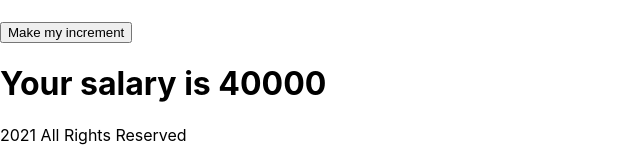
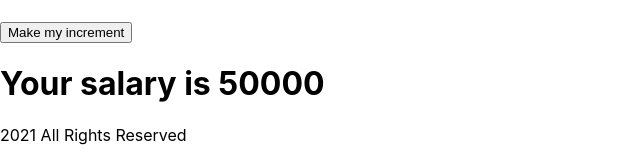
Before and after one commit to QualRay/FlipkartWithAnilDollar, a React (Create React App) app: page / in a window 1280 px wide. Shown: the part 380-534 px from the top of the page, without its empty margins (0-640 px from the left). Built offline with nearby package versions, Linux system fonts and the light colour scheme.

Commit message:
increment update

```diff
--- a/src/Components/MySecondComp.js
+++ b/src/Components/MySecondComp.js
@@ -3,12 +3,12 @@ import React, { useState } from 'react';
 function MySecondComp() {
 
     // 1  variable --> Function --------> Initial Value ---> Optional
-    const [salary, setSalary] = useState(40000)
+    const [salary, setSalary] = useState(50000)
 
     //2 Create Function -------- Optional
 
     let incr = () => {
-        setSalary(salary + 10000)
+        setSalary(salary + 20000)
     }
 
     /*3 { expressions }  and { () => {} } is known as annonymous callback -----> Mandatory */
```
